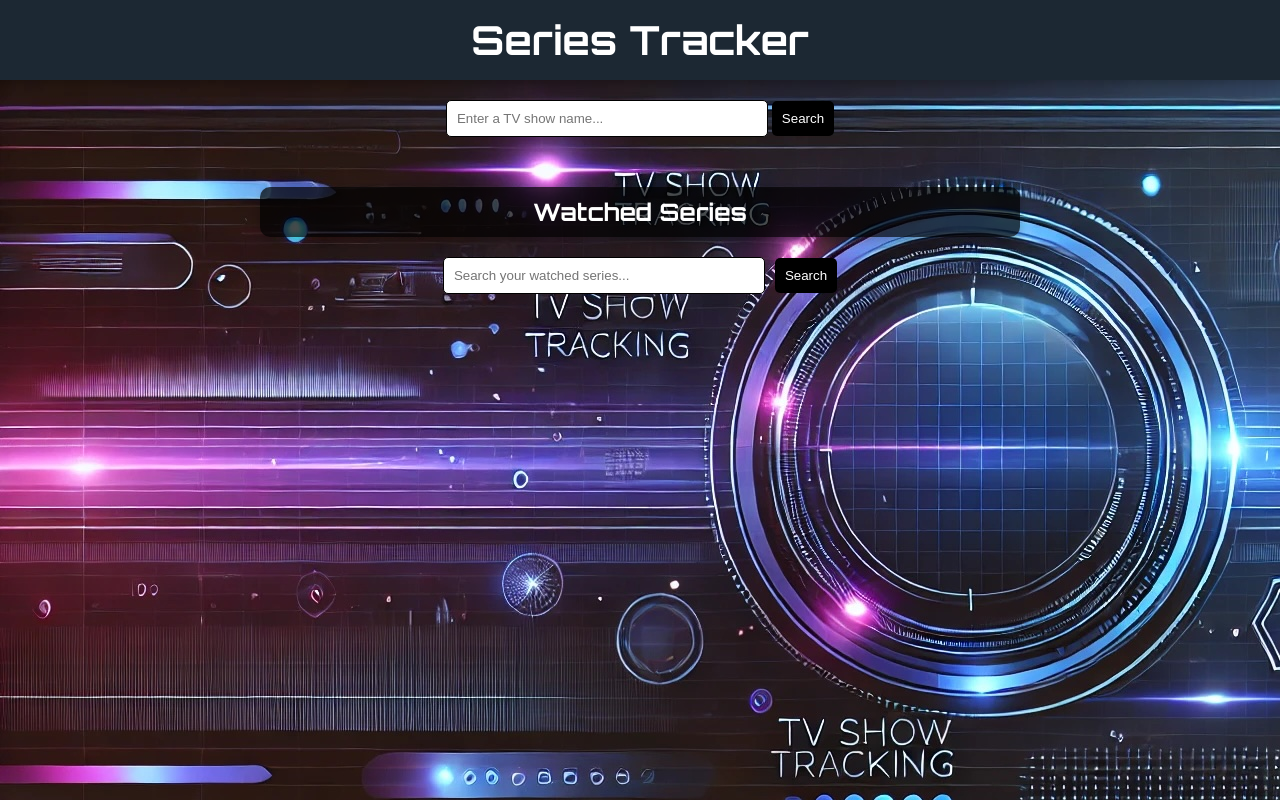
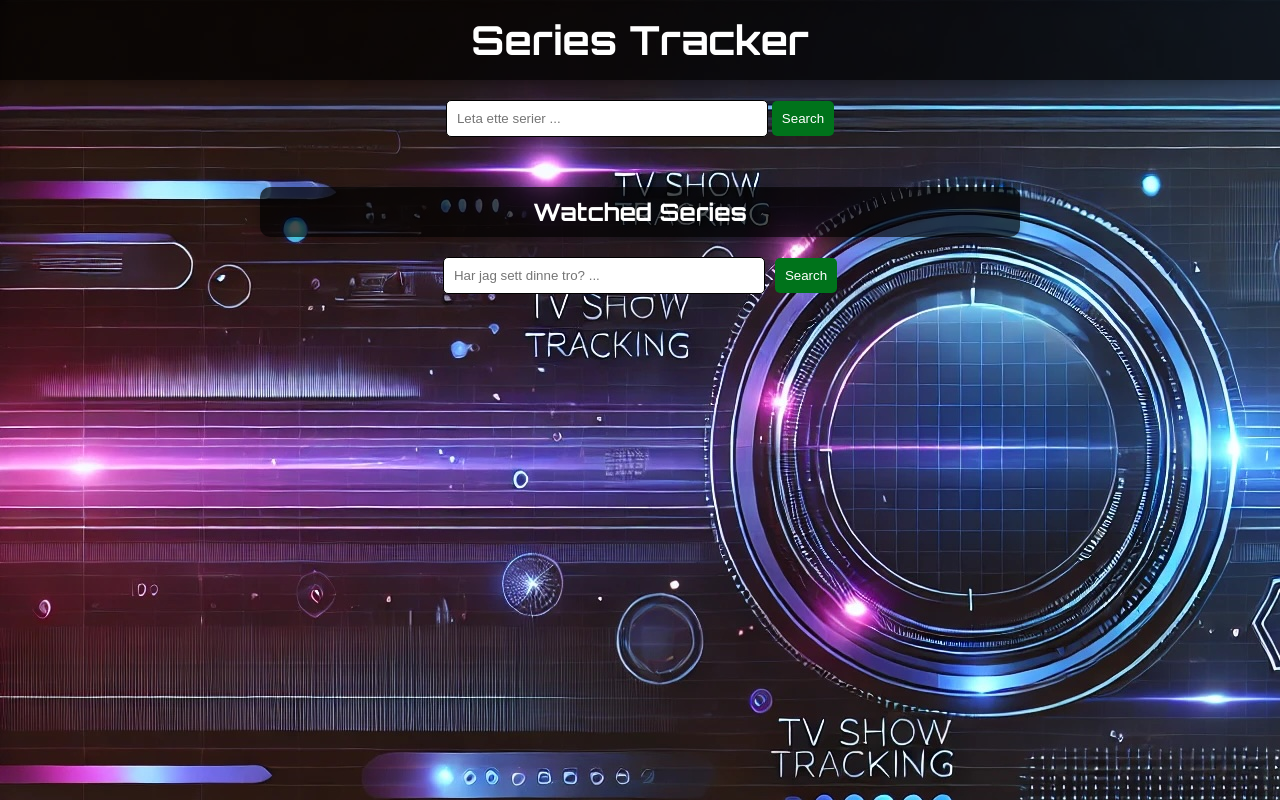
Before and after one commit to ecthelionofthefountain-510/tv-shows-tracker, a plain HTML site: page index.html in a window 1280 px wide. Drawn offline with Linux system fonts and the light colour scheme.

Commit message:
new search bar

```diff
--- a/index.html
+++ b/index.html
@@ -14,16 +14,16 @@
   <main>
     <section class="search">
       <div style="margin-bottom: 20px;">
-        <input type="text" id="searchInput" placeholder="Enter a TV show name..." style="padding: 10px; width: 300px; border: 1px solid #000000; border-radius: 5px;">
-        <button id="searchButton" style="padding: 10px; background-color: #000000; color: white; border: none; border-radius: 5px; cursor: pointer;">Search</button>
+        <input type="text" id="searchInput" placeholder="Leta ette serier ... " style="padding: 10px; width: 300px; border: 1px solid #000000; border-radius: 5px;">
+        <button id="searchButton" style="padding: 10px; background-color: #00731b; color: white; border: none; border-radius: 5px; cursor: pointer;">Search</button>
       </div>
     </section>
     <div class="container">
     <section>
       <h2>Watched Series</h2>
       <section class="watched-filter">
-        <input type="text" id="watchedFilterInput" placeholder="Search your watched series..." style="padding: 10px; width: 300px; border: 1px solid #000000; border-radius: 5px;">
-        <button id="watchedFilterButton" style="padding: 10px; background-color: #000000; color: white; border: none; border-radius: 5px; cursor: pointer;">Search</button>
+        <input type="text" id="watchedFilterInput" placeholder="Har jag sett dinne tro? ..." style="padding: 10px; width: 300px; border: 1px solid #000000; border-radius: 5px;">
+        <button id="watchedFilterButton" style="padding: 10px; background-color: #00731b; color: white; border: none; border-radius: 5px; cursor: pointer;">Search</button>
       </section>
       <ul id="watchedSeriesList"></ul>
     </div>
--- a/style.css
+++ b/style.css
@@ -11,7 +11,7 @@ body {
 }
 
 header {
-  background-color: #1C2833;
+  background-color: #000000ad;
   color: white;
   padding: 15px;
   width: 100%;
@@ -27,7 +27,7 @@ h1 {
 }
 
 h2 {
-  background-color: rgba(0, 0, 0, 0.7); /* Halvtransparent svart bakgrund */
+  background-color: rgba(0, 0, 0, 0.699); /* Halvtransparent svart bakgrund */
   color: white; /* Vit text */
   padding: 10px 20px; /* Lite extra utrymme runt texten */
   border-radius: 10px; /* Rundade hörn */
@@ -98,7 +98,7 @@ li {
   display: flex;
   align-items: center;
   margin-bottom: 10px;
-  background-color: #34495E;
+  background-color: #000000eb;
   padding: 10px;
   border-radius: 5px;
   box-shadow: 0 2px 5px rgba(0, 0, 0, 0.2);
```
